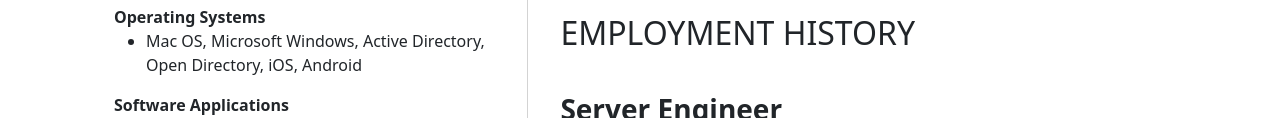
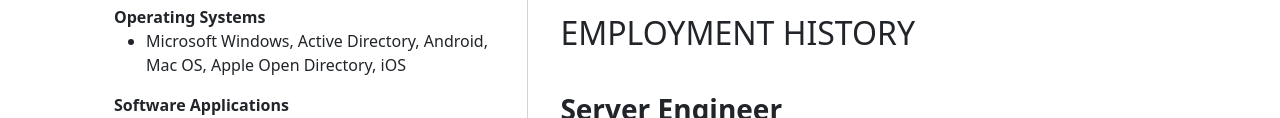
Before and after one commit to Leevie/resume, a plain HTML site: page index.html in a window 1280 px wide. Shown: the part 682-800 px from the top of the page. Drawn offline with nearby package versions, Linux system fonts and the light colour scheme.

Commit message:
minor resume updates

```diff
--- a/index.html
+++ b/index.html
@@ -49,7 +49,7 @@
                 -->
                 <b>Operating Systems</b>
                 <ul>
-                    <li>Mac OS, Microsoft Windows, Active Directory, Open Directory, iOS, Android</li>
+                    <li>Microsoft Windows, Active Directory, Android, Mac OS, Apple Open Directory, iOS</li>
                 </ul>
                 <b>Software Applications</b>
                 <ul>
```
